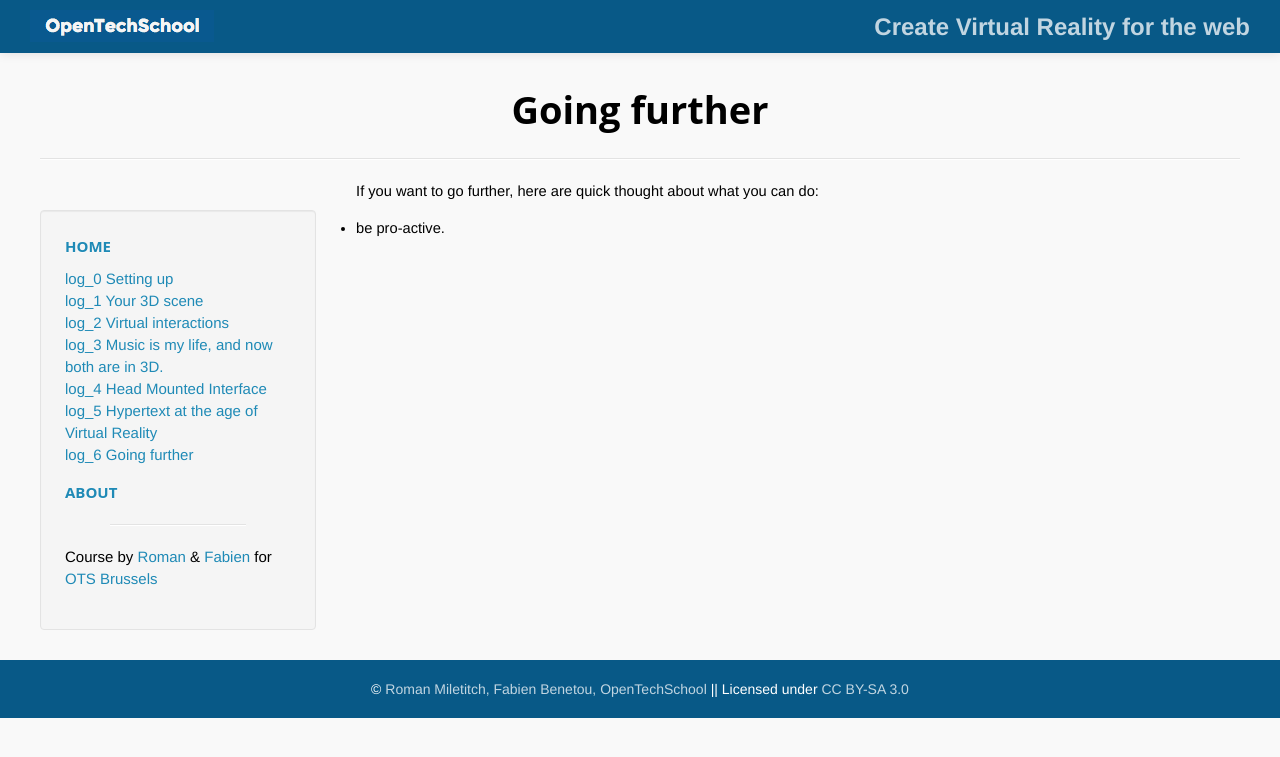
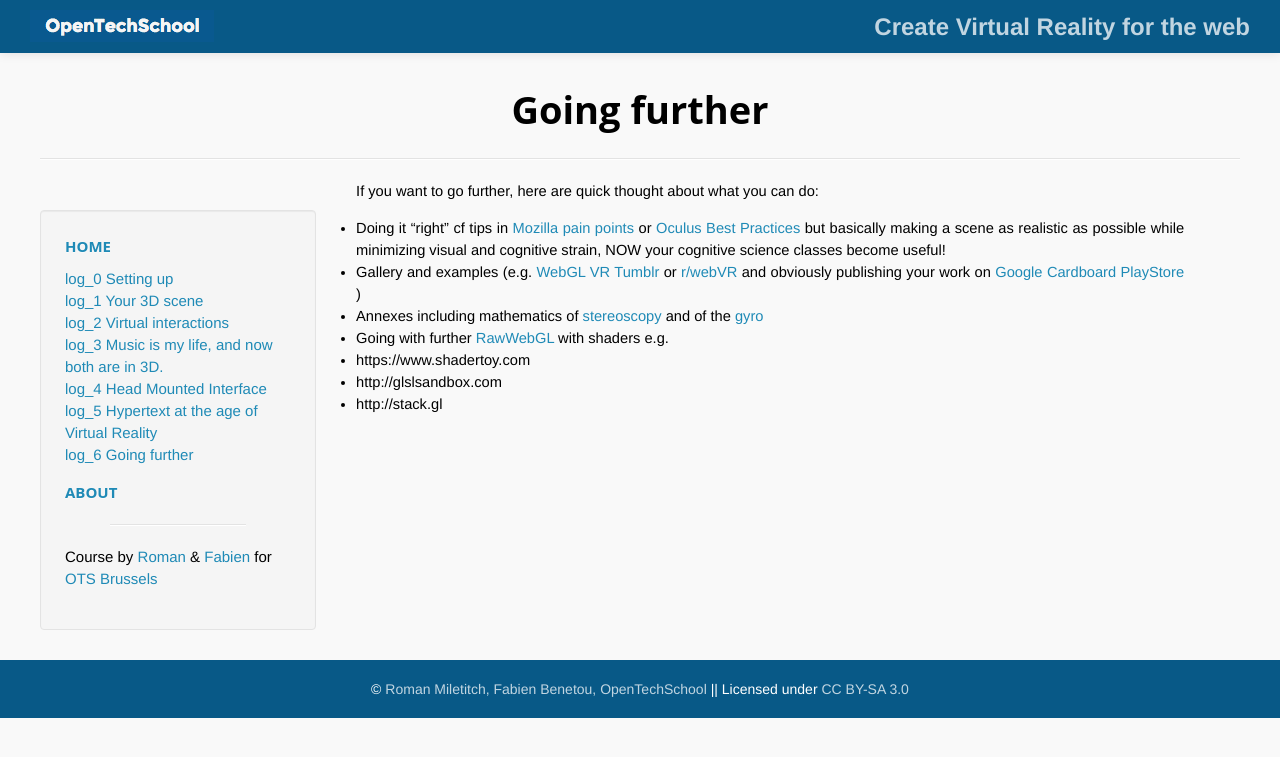
Before and after one commit to OpenTechSchool-Brussels/webVR-for-3D-graphics-and-music, a Jekyll site: the page built from going-further.markdown, in a window 1280 px wide. Shown: the top 757 px of the page. Built offline with Jekyll 4.4.1, drawn with Linux system fonts in a browser that asks for light colours; Markdown is read by kramdown in place of the engine named in the settings.

Commit message:
Update going-further.markdown

```diff
--- a/going-further.markdown
+++ b/going-further.markdown
@@ -6,5 +6,10 @@ num: 6
 ---
 
 If you want to go further, here are quick thought about what you can do:
-
-* be pro-active.
+ - Doing it "right" cf tips in [Mozilla pain points](https://developer.mozilla.org/en-US/docs/Web/API/WebVR_API/WebVR_concepts#Eye_strain) or [Oculus Best Practices](http://static.oculus.com/sdk-downloads/documents/Oculus_Best_Practices_Guide.pdf) but basically making a scene as realistic as possible while minimizing visual and cognitive strain, NOW your cognitive science classes become useful!
+ - Gallery and examples (e.g. [WebGL VR Tumblr](http://webglvr.tumblr.com) or [r/webVR](https://www.reddit.com/r/webvr) and obviously publishing your work on [Google Cardboard PlayStore](https://play.google.com/store/apps/collection/promotion_3001527_cardboard_apps) )
+ - Annexes including mathematics of [stereoscopy](http://blog.cunnington.co.za/2010/09/14/mechanics-mathematics-of-stereoscopy/) and of the [gyro](http://www.cleonis.nl/physics/phys256/gyroscope_physics.php)
+ - Going with further [RawWebGL](https://nickdesaulniers.github.io/RawWebGL/) with shaders e.g.
+  * https://www.shadertoy.com
+  * http://glslsandbox.com
+  * http://stack.gl
```
